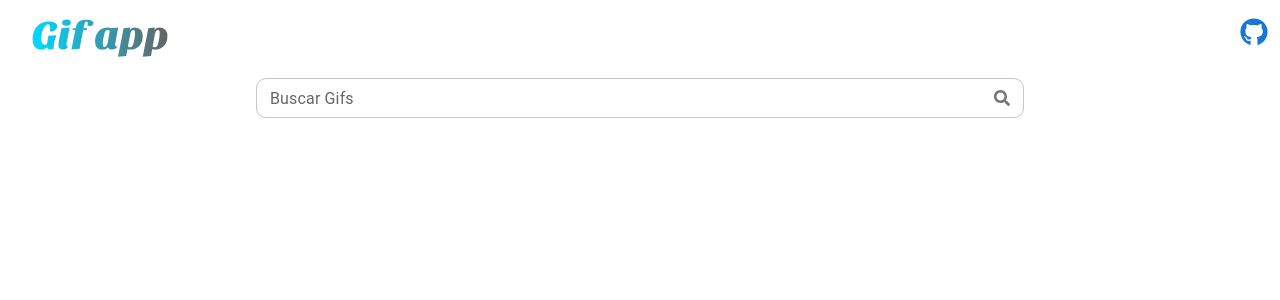
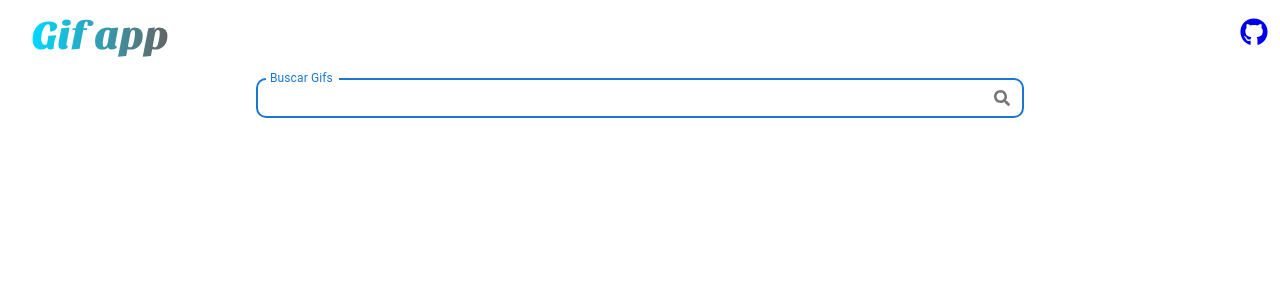
Before and after one commit to lbanegas7/GifApp_MUI, a React (Create React App) app: page / in a window 1280 px wide. Shown: the top 300 px of the page. Built offline with nearby package versions, Linux system fonts and the light colour scheme; the HTML template or start-up script is replaced by a standard one.

Commit message:
Agregue estilos para dispositivos moviles

```diff
--- a/src/components/GifGrid.js
+++ b/src/components/GifGrid.js
@@ -7,13 +7,6 @@ import CircularProgress from '@mui/material/CircularProgress';
 export const GifGrid = ({ valueSearch }) => {
 
   const { data, loading } = useFetchGifs(valueSearch)
-  console.log(data,loading);
-  // const gifs = [
-  //   {
-  //     url: 'https://bit.ly/dan-abramov',
-  //     title: 'Imagen de prueba'
-  //   }
-  // ]
 
   const progress = () => (
     <Box sx={{ display: 'flex', alignItems: 'center', justifyContent:'center'}}>
@@ -23,7 +16,7 @@ export const GifGrid = ({ valueSearch }) => {
   return (
     <>
       {
-      loading ? progress() : (<Box sx={{ flexGrow: 1, width: '80%', marginLeft: 'auto', marginRight: 'auto', mb: 5}} >
+      loading ? progress() : (<Box sx={{ flexGrow: 1, width: {xs: '96%', md: '90%', lg: '80%'}, marginLeft: 'auto', marginRight: 'auto', mb: 5}} >
         <Grid container columnSpacing={{ xs: 1, sm: 2, md: 3 }} spacing={2}>
           {
             data.map((gif, position) => (<Grid key={position} item xs={6} sm={4} md={3} >
--- a/src/components/InputSearchGifs.js
+++ b/src/components/InputSearchGifs.js
@@ -2,14 +2,13 @@ import { FormControl, InputAdornment, InputLabel, OutlinedInput } from '@mui/mat
 import React, { useState } from 'react'
 import { FaSearch } from 'react-icons/fa'
 
-export const InputSearchGifs = ({setValueSearch}) => {
+
+export const InputSearchGifs = ({ setValueSearch }) => {
   const [value, setValue] = useState('')
-
-  const handleSearch = (e) =>{
+  const handleSearch = (e) => {
     e.preventDefault();
     value !== '' && setSearch()
   }
-
   const handleClickSearch = () => {
     value !== '' && setSearch()
   }
@@ -18,25 +17,25 @@ export const InputSearchGifs = ({setValueSearch}) => {
     setValueSearch(value)
     setValue('')
   }
-
   return (
     <>
       <form onSubmit={handleSearch}>
-        <FormControl sx={{ mt: 1, mb: 5, width: '60%', marginLeft: '20%' }} variant="outlined" size='small'>
+        <FormControl sx={{ mt: 1, mb: 5, width: {xs: '90%', sm:'80%', md:'70%', lg: '60%',}, marginLeft: {xs:'5%', sm: '10%', md:'15%', lg:'20%'} }} variant="outlined" size='small'>
           <InputLabel htmlFor="outlined-adornment-search">Buscar Gifs</InputLabel>
           <OutlinedInput
             id="outlined-adornment-search"
             type={'text'}
             endAdornment={
-                  <InputAdornment position="end" sx={{cursor: 'pointer',":hover":{color:'#1976D2'}}}>
-                    <FaSearch onClick={handleClickSearch}/>
+              <InputAdornment position="end" sx={{ cursor: 'pointer', ":hover": { color: '#1976D2' } }}>
+                <FaSearch onClick={handleClickSearch} />
               </InputAdornment>
             }
+            autoFocus
             value={value}
-                onChange={(e)=>{ setValue(e.target.value)}}
+            onChange={(e) => { setValue(e.target.value) }}
             label="Buscar Gifs"
             autoComplete='off'
-                sx={{ borderRadius:'10px'}}
+            sx={{ borderRadius: '10px' }}
           />
         </FormControl>
       </form>
--- a/src/components/Navbar.js
+++ b/src/components/Navbar.js
@@ -1,7 +1,7 @@
 import { Box, IconButton } from '@mui/material'
 import React from 'react'
 import { LogoGifApp } from './LogoGifApp'
-import {FaGithub } from 'react-icons/fa';
+import { FaGithub } from 'react-icons/fa';
 
 export const Navbar = () => {
   return (
@@ -9,7 +9,7 @@ export const Navbar = () => {
       sx={{
         width: 'auto',
         height: 70,
-          display:'flex',
+        display: 'flex',
         alignItems: 'center'
       }}
     >
@@ -18,8 +18,10 @@ export const Navbar = () => {
         color='primary'
         aria-label='repositorio github'
         size="large"
-        sx={{display:'block', marginLeft:'auto'}}>
+        sx={{ display: 'block', marginLeft: 'auto' }}>
+        <a href='https://github.com/lbanegas7/GitApp_MUI' target='_blank' rel='noopener noreferrer'>
           <FaGithub />
+        </a>
       </IconButton>
     </Box>
   )
```
Lines whose indentation alone changed are shown as unchanged.
